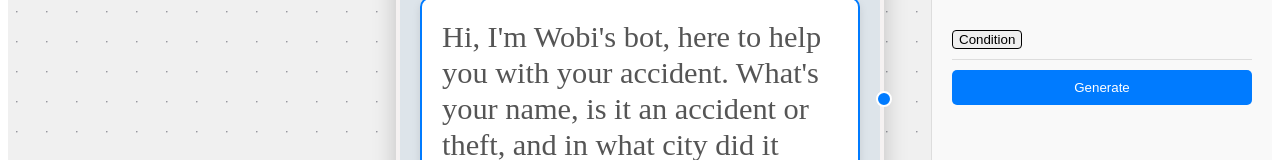
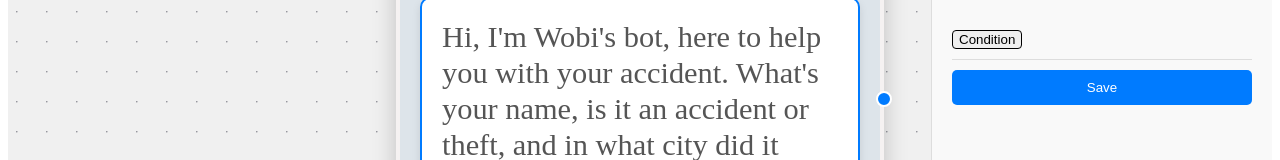
Before and after one commit to nangerno/BotBuilder, a React (Vite) app: page / in a window 1280 px wide. Both pictures are taken after a click on the element 640 px from the left and 408 px from the top of the page. Shown: the part 330-490 px from the top of the page. Built offline with nearby package versions, Linux system fonts and the light colour scheme.

Commit message:
updated message component

```diff
--- a/src/Message.jsx
+++ b/src/Message.jsx
@@ -706,7 +706,7 @@ function Message() {
               width: '100%'
             }}
           >
-            Generate
+            Save
           </button>
         </div>
       </div>
```
